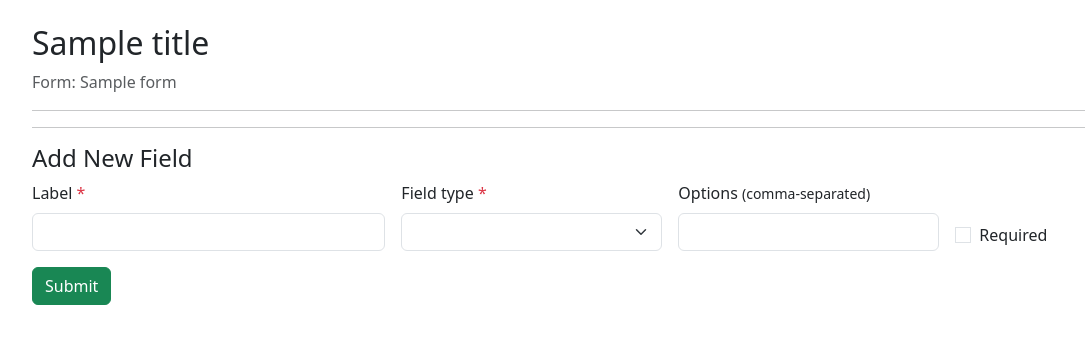
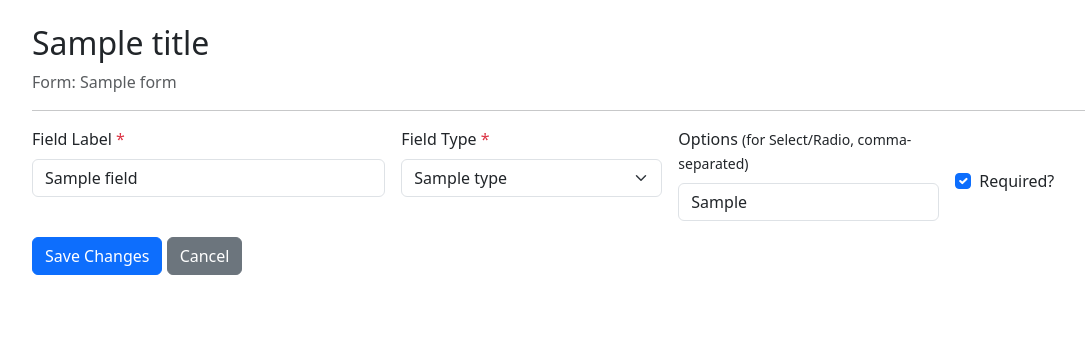
Before and after one commit to SirPelzy/form-generator-app, a Flask app: template templates/edit_field.html in a window 1280 px wide. Shown: the part 56-400 px from the top of the page, without its empty margins (62-1147 px from the left). Run offline with Flask 3, Linux system fonts and the light colour scheme; tables that the repository leaves empty hold one stand-in row (values such as "Sample post"); the template is opened without the code that fills it: values that come from a table or form of the project are taken from there, most other values are stand-ins (such as "Sample title", 1, 10 or a date in 2020); form fields are guessed from the names that the template uses; some libraries are stand-ins or nearby versions.

Commit message:
Update edit_field.html

```diff
--- a/templates/edit_field.html
+++ b/templates/edit_field.html
@@ -7,64 +7,42 @@
     <p class="text-muted">Form: {{ field.form.title }}</p> {# Show parent form title #}
     <hr>
 
-    <hr>
-<h4>Add New Field</h4>
-<form method="POST" action="{{ url_for('edit_form', form_id=form_data.id) }}" novalidate>
-    {{ add_field_form.hidden_tag() }} {# Includes CSRF token #}
-
-    <div class="row g-3 mb-3 align-items-end"> {# Example layout row #}
-        {# Label Field #}
+    <form method="POST" action="{{ url_for('edit_field', field_id=field.id) }}">
+        {# If using Flask-WTF later, add hidden_tag() #}
+        <div class="row g-3 mb-3">
             <div class="col-md-4">
-            {{ add_field_form.label.label(class="form-label") }} <span class="text-danger">*</span>
-            {{ add_field_form.label(class="form-control" + (" is-invalid" if add_field_form.label.errors else "")) }}
-            {% if add_field_form.label.errors %}
-                <div class="invalid-feedback">
-                    {% for error in add_field_form.label.errors %}{{ error }}{% endfor %}
+                <label for="field_label" class="form-label">Field Label <span class="text-danger">*</span></label>
+                {# Pre-fill value with current label #}
+                <input type="text" class="form-control" id="field_label" name="field_label" required value="{{ field.label }}">
             </div>
-            {% endif %}
+            <div class="col-md-3">
+                <label for="field_type" class="form-label">Field Type <span class="text-danger">*</span></label>
+                <select class="form-select" id="field_type" name="field_type" required>
+                    <option value="" disabled>-- Select Type --</option>
+                    {# Loop through types, mark current type as selected #}
+                    {% for type in allowed_field_types %}
+                        <option value="{{ type }}" {% if type == field.field_type %}selected{% endif %}>{{ type | capitalize }}</option>
+                    {% endfor %}
+                </select>
             </div>
-
-        {# Field Type Select #}
             <div class="col-md-3">
-            {{ add_field_form.field_type.label(class="form-label") }} <span class="text-danger">*</span>
-            {{ add_field_form.field_type(class="form-select" + (" is-invalid" if add_field_form.field_type.errors else "")) }}
-             {% if add_field_form.field_type.errors %}
-                <div class="invalid-feedback">
-                    {% for error in add_field_form.field_type.errors %}{{ error }}{% endfor %}
+                 {# Pre-fill value with current options (or empty string) #}
+                 <label for="field_options" class="form-label">Options <small>(for Select/Radio, comma-separated)</small></label>
+                <input type="text" class="form-control" id="field_options" name="field_options" value="{{ field.options or '' }}">
             </div>
-            {% endif %}
-       </div>
-
-        {# Options Field #}
-        <div class="col-md-3">
-             {{ add_field_form.options.label(class="form-label") }} <small>(comma-separated)</small>
-             {{ add_field_form.options(class="form-control" + (" is-invalid" if add_field_form.options.errors else "")) }}
-              {% if add_field_form.options.errors %}
-                <div class="invalid-feedback">
-                    {% for error in add_field_form.options.errors %}{{ error }}{% endfor %}
-                </div>
-            {% endif %}
-        </div>
-
-        {# Required Checkbox #}
-         <div class="col-md-auto">
-            <div class="form-check mb-1"> {# Adjust alignment/margin as needed #}
-                {{ add_field_form.required(class="form-check-input" + (" is-invalid" if add_field_form.required.errors else "")) }}
-                {{ add_field_form.required.label(class="form-check-label") }}
-                 {% if add_field_form.required.errors %}
-                    {# Checkboxes don't have standard invalid-feedback display well #}
-                     <small class="text-danger d-block">
-                        {% for error in add_field_form.required.errors %}{{ error }}{% endfor %}
-                     </small>
-                {% endif %}
+            <div class="col-md-2 align-self-center">
+                <div class="form-check pt-3">
+                    {# Mark checkbox as checked if field is currently required #}
+                    <input class="form-check-input" type="checkbox" id="field_required" name="field_required" value="true" {% if field.required %}checked{% endif %}>
+                    <label class="form-check-label" for="field_required">
+                        Required?
+                    </label>
                 </div>
             </div>
-
-        {# Submit Button #}
-        <div class="col-md-auto">
-            {{ add_field_form.submit(class="btn btn-success") }}
         </div>
-    </div> {# End row #}
+        <button type="submit" class="btn btn-primary">Save Changes</button>
+        {# Link back to the parent form's edit page #}
+        <a href="{{ url_for('edit_form', form_id=field.form_id) }}" class="btn btn-secondary">Cancel</a>
     </form>
 
 </div> {# End Container #}
```
Lines whose indentation alone changed are shown as unchanged.
